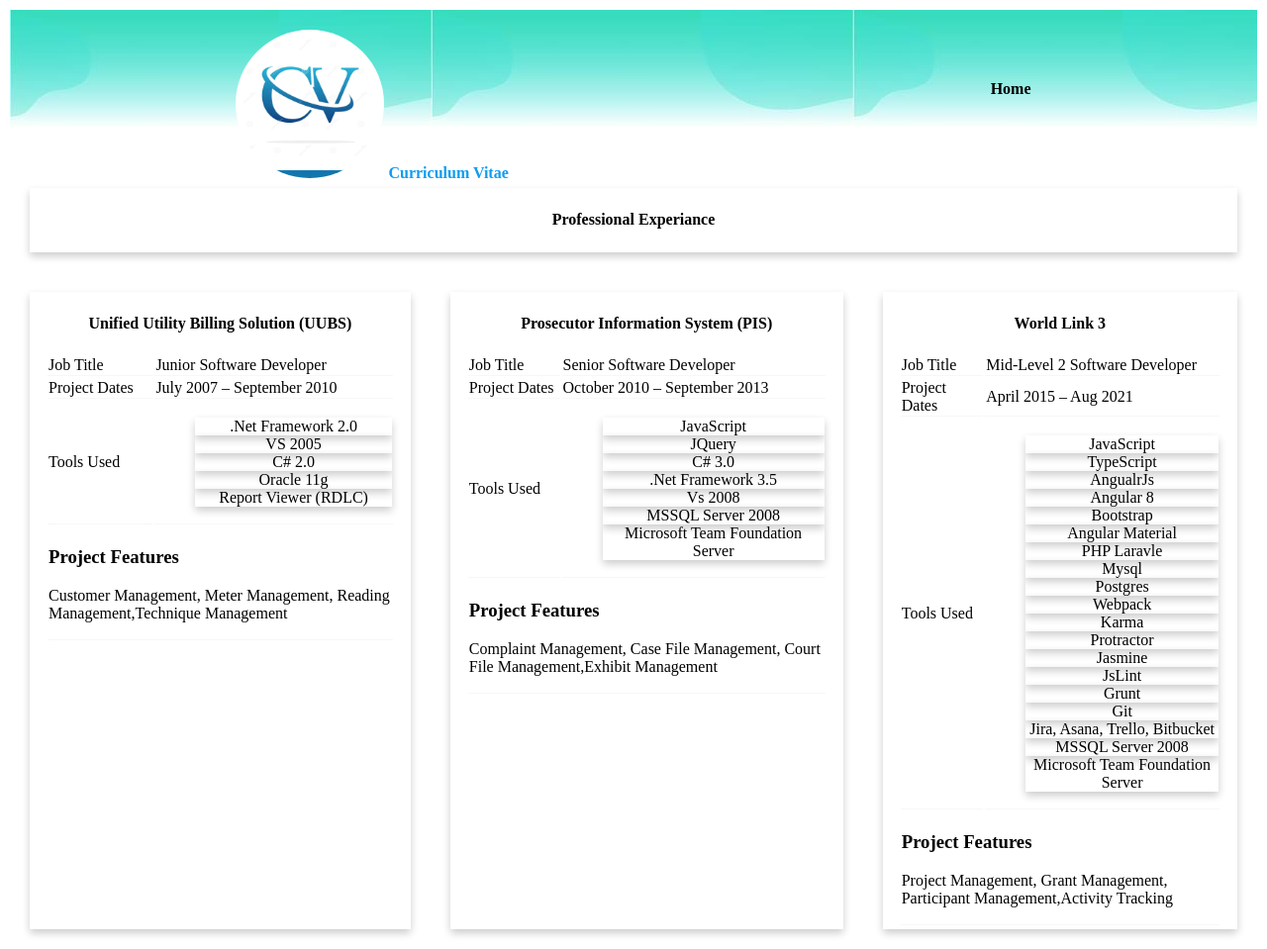
After one commit to tsitotaw/tsitotaw.github.io, a PHP site: page /pages/resume.html in a window 1280 px wide. The commit adds this page. Shown: the whole page at 99% size. Run offline with PHP 8.4, Linux system fonts and the light colour scheme.

Commit message:
added resume

```diff
--- a/main.css
+++ b/main.css
@@ -6,9 +6,33 @@ body {
     height: 20%;
     background-image:url(images/download.jpeg);
     background-repeat: repeat-x;
+    display: flex;
+    justify-content: space-around;
+}
+.menu {
+    align-self: center;
+
+}
+nav ul{
+    display: flex;
+    justify-content: space-around;
+}
+nav ul li{
+    list-style: none;
+    margin: 10px;
+}
+nav ul li a{
+    text-decoration: none;
+    color: #000;
+    font-weight: bold;
+}
+nav ul li a:hover{
+    color: rgb(214, 2, 2);
+    font-weight: bold;
 }
 .name {
-    color: yellowgreen;
+    color: rgb(14, 157, 240);
+    font-weight: bolder;
 }
 .profileImg {
     width: 150px;
--- /dev/null
+++ b/pages/resume.html
@@ -0,0 +1,187 @@
+<!DOCTYPE html>
+<html lang="en">
+<head>
+    <meta charset="UTF-8">
+    <meta http-equiv="X-UA-Compatible" content="IE=edge">
+    <meta name="viewport" content="width=device-width, initial-scale=1.0">
+    <title>About Tamirat</title>
+    <link rel="stylesheet" href="./../main.css">
+    <style>
+
+        .card {
+  /* Add shadows to create the "card" effect */
+  box-shadow: 0 4px 8px 0 rgba(0,0,0,0.2);
+  transition: 0.3s;
+  margin: 20px;
+}
+
+/* On mouse-over, add a deeper shadow */
+.card:hover {
+  box-shadow: 0 8px 16px 0 rgba(0,0,0,0.2);
+}
+
+/* Add some padding inside the card container */
+.container {
+  padding: 2px 16px;
+}
+.table td {
+    border-bottom: 1px solid rgb(247, 247, 248);
+}
+.experiances {
+    display: flex;
+}
+td {
+    text-align: left;
+}
+.exp-header {
+    text-align: center;
+}
+td ul li{
+    list-style: none;
+    box-shadow: 0 4px 8px 0 rgba(0,0,0,0.2);
+    text-align: center;
+}
+td ul li:hover{
+    box-shadow: 0 8px 16px 0 rgba(0,0,0,0.2);
+}
+    </style>
+</head>
+<body>
+    <div class="header">
+        <div class="logo">
+            <img class="profileImg" src="../images/cv.jpg" alt="Tamirat Image">
+            <span class="name">Curriculum Vitae</span></div>
+        <div class="menu">
+            <nav>
+                <ul>
+                    <li><a href="./../index.html">Home</a></li>
+                </ul>
+            </nav>
+        </div>
+    </div>
+    <div class="content">
+        <div class="card">
+            <div class="container exp-header">
+              <h4><b>Professional Experiance</b></h4>
+            </div>
+        </div>
+        <div class="experiances">
+        <div class="card">
+            <div class="container exp-header">
+              <h4><b>Unified Utility Billing Solution (UUBS)</b></h4>
+              <table class="table">
+                  <tr>
+                      <td>Job Title</td>
+                      <td>Junior Software Developer</td>
+                  </tr>
+                  <tr>
+                      <td>Project Dates</td>
+                      <td>July 2007 – September 2010</td>
+                  </tr>
+                  <tr>
+                      <td>Tools Used</td>
+                      <td>
+                          <ul>
+                              <li>.Net Framework 2.0</li>
+                              <li>VS 2005</li>
+                              <li>C# 2.0</li>
+                              <li>Oracle 11g</li>
+                              <li>Report Viewer (RDLC)</li>
+                          </ul>
+                      </td>
+                  </tr>
+                  <tr>
+                    <td colspan="2">
+                        <h3>Project Features</h3>
+                        <p>Customer Management, Meter Management, Reading Management,Technique Management</p>
+                    </td>
+                </tr>
+              </table>
+            </div>
+        </div>
+        <div class="card">
+            <div class="container exp-header">
+                <h4><b> Prosecutor Information System (PIS) </b></h4>
+              <table class="table">
+                  <tr>
+                      <td>Job Title</td>
+                      <td>Senior Software Developer</td>
+                  </tr>
+                  <tr>
+                      <td>Project Dates</td>
+                      <td>October 2010 – September 2013</td>
+                  </tr>
+                  <tr>
+                      <td>Tools Used</td>
+                      <td>
+                          <ul>
+                              <li>JavaScript</li>
+                              <li>JQuery</li>
+                              <li>C# 3.0</li>
+                              <li>.Net Framework 3.5</li>
+                              <li>Vs 2008</li>
+                              <li>MSSQL Server 2008</li>
+                              <li>Microsoft Team Foundation Server</li>
+                          </ul>
+                      </td>
+                  </tr>
+                <tr>
+                    <td colspan="2">
+                        <h3>Project Features</h3>
+                        <p>Complaint Management, Case File Management, Court File Management,Exhibit Management</p>
+                    </td>
+                </tr>
+              </table>
+            </div>
+        </div>
+        <div class="card">
+            <div class="container exp-header">
+              <h4><b>World Link 3</b></h4>
+              <table class="table">
+                  <tr>
+                      <td>Job Title</td>
+                      <td>Mid-Level 2 Software Developer</td>
+                  </tr>
+                  <tr>
+                      <td>Project Dates</td>
+                      <td>April 2015 – Aug 2021</td>
+                  </tr>
+                  <tr>
+                      <td>Tools Used</td>
+                      <td>
+                        <ul>
+                            <li>JavaScript</li>
+                            <li>TypeScript</li>
+                            <li>AngualrJs</li>
+                            <li>Angular 8</li>
+                            <li>Bootstrap</li>
+                            <li>Angular Material</li>
+                            <li>PHP Laravle </li>
+                            <li>Mysql</li>
+                            <li>Postgres</li>
+                            <li>Webpack</li>
+                            <li>Karma</li>
+                            <li>Protractor</li>
+                            <li>Jasmine</li>
+                            <li>JsLint</li>
+                            <li>Grunt</li>
+                            <li>Git</li>
+                            <li>Jira, Asana, Trello, Bitbucket</li>
+                            <li>MSSQL Server 2008</li>
+                            <li>Microsoft Team Foundation Server</li>
+                        </ul>
+                      </td>
+                  </tr>
+                <tr>
+                    <td colspan="2">
+                        <h3>Project Features</h3>
+                        <p>Project Management, Grant Management, Participant Management,Activity Tracking</p>
+                    </td>
+                </tr>
+              </table>
+            </div>
+        </div>
+    </div>
+    </div>
+</body>
+</html>
```
Also changed, not shown: index.html (+14 -4 lines), images/cv.jpg (added).
